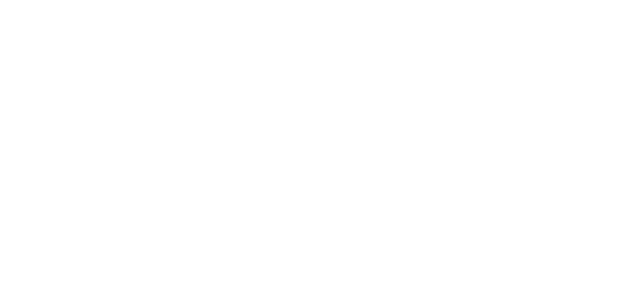
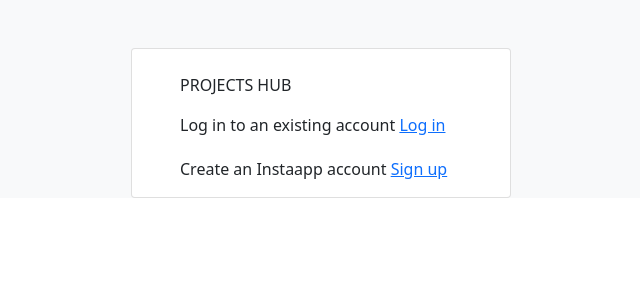
Before and after one commit to NessaAz/django-ip3, a Django app: page / in a window 1280 px wide. Before the commit the part shown is empty. Shown: the top 300 px of the page, without its empty margins (319-959 px from the left). Run offline with Django 4.2, Linux system fonts and the light colour scheme; some libraries are stand-ins or nearby versions.

Commit message:
add login and signout auth to landing page

```diff
--- a/templates/base.html
+++ b/templates/base.html
@@ -12,15 +12,16 @@
     <link href="https://cdn.jsdelivr.net/npm/bootstrap@5.1.3/dist/css/bootstrap.min.css" rel="stylesheet" integrity="sha384-1BmE4kWBq78iYhFldvKuhfTAU6auU8tT94WrHftjDbrCEXSU1oBoqyl2QvZ6jIW3" crossorigin="anonymous">
 </head>
 <body>
+    {% block container %}
 
 
+        <script src="{% static 'script.js' %}"></script>
 
-    <script src="{% static 'script.js' %}"></script>
+        {% comment %} JQUERY --- POPPER --- BOOTSTRAP {% endcomment %}
+        <script src="https://code.jquery.com/jquery-3.6.0.min.js" integrity="sha256-/xUj+3OJU5yExlq6GSYGSHk7tPXikynS7ogEvDej/m4=" crossorigin="anonymous"></script>
+        <script src="https://cdn.jsdelivr.net/npm/@popperjs/core@2.10.2/dist/umd/popper.min.js" integrity="sha384-7+zCNj/IqJ95wo16oMtfsKbZ9ccEh31eOz1HGyDuCQ6wgnyJNSYdrPa03rtR1zdB" crossorigin="anonymous"></script>
+        <script src="https://cdn.jsdelivr.net/npm/bootstrap@5.1.3/dist/js/bootstrap.min.js" integrity="sha384-QJHtvGhmr9XOIpI6YVutG+2QOK9T+ZnN4kzFN1RtK3zEFEIsxhlmWl5/YESvpZ13" crossorigin="anonymous"></script>
 
-    {% comment %} JQUERY --- POPPER --- BOOTSTRAP {% endcomment %}
-    <script src="https://code.jquery.com/jquery-3.6.0.min.js" integrity="sha256-/xUj+3OJU5yExlq6GSYGSHk7tPXikynS7ogEvDej/m4=" crossorigin="anonymous"></script>
-    <script src="https://cdn.jsdelivr.net/npm/@popperjs/core@2.10.2/dist/umd/popper.min.js" integrity="sha384-7+zCNj/IqJ95wo16oMtfsKbZ9ccEh31eOz1HGyDuCQ6wgnyJNSYdrPa03rtR1zdB" crossorigin="anonymous"></script>
-    <script src="https://cdn.jsdelivr.net/npm/bootstrap@5.1.3/dist/js/bootstrap.min.js" integrity="sha384-QJHtvGhmr9XOIpI6YVutG+2QOK9T+ZnN4kzFN1RtK3zEFEIsxhlmWl5/YESvpZ13" crossorigin="anonymous"></script>
-
+    {% endblock%}
 </body>
 </html>
--- a/templates/index.html
+++ b/templates/index.html
@@ -1 +1,20 @@
 {% extends 'base.html' %}
+
+{% block container %}
+<section class="bg-light">
+    <div class="container pt-5">
+        <div class="row ">
+          <div class="col-md-6 col-lg-4 bg-white px-5 pt-4 mt-10 card mx-auto">
+                <div class="mx-auto mt-6" style="width: 300px;">
+                    <p>PROJECTS HUB</>
+                    <p>Log in to an existing account <a href="{% url "login" %}">Log in <i class="fa-brands fa-instagram"></i></a></p>
+                </div>
+
+                <div class="mx-auto mt-1" style="width: 300px;">
+                    <p>Create an Instaapp account <a href="{% url "signup" %}">Sign up <i class="fa-brands fa-instagram"></i></a></p>
+                </div>
+            </div>
+        </div>
+    </div>
+</section>
+{% endblock%}
```
